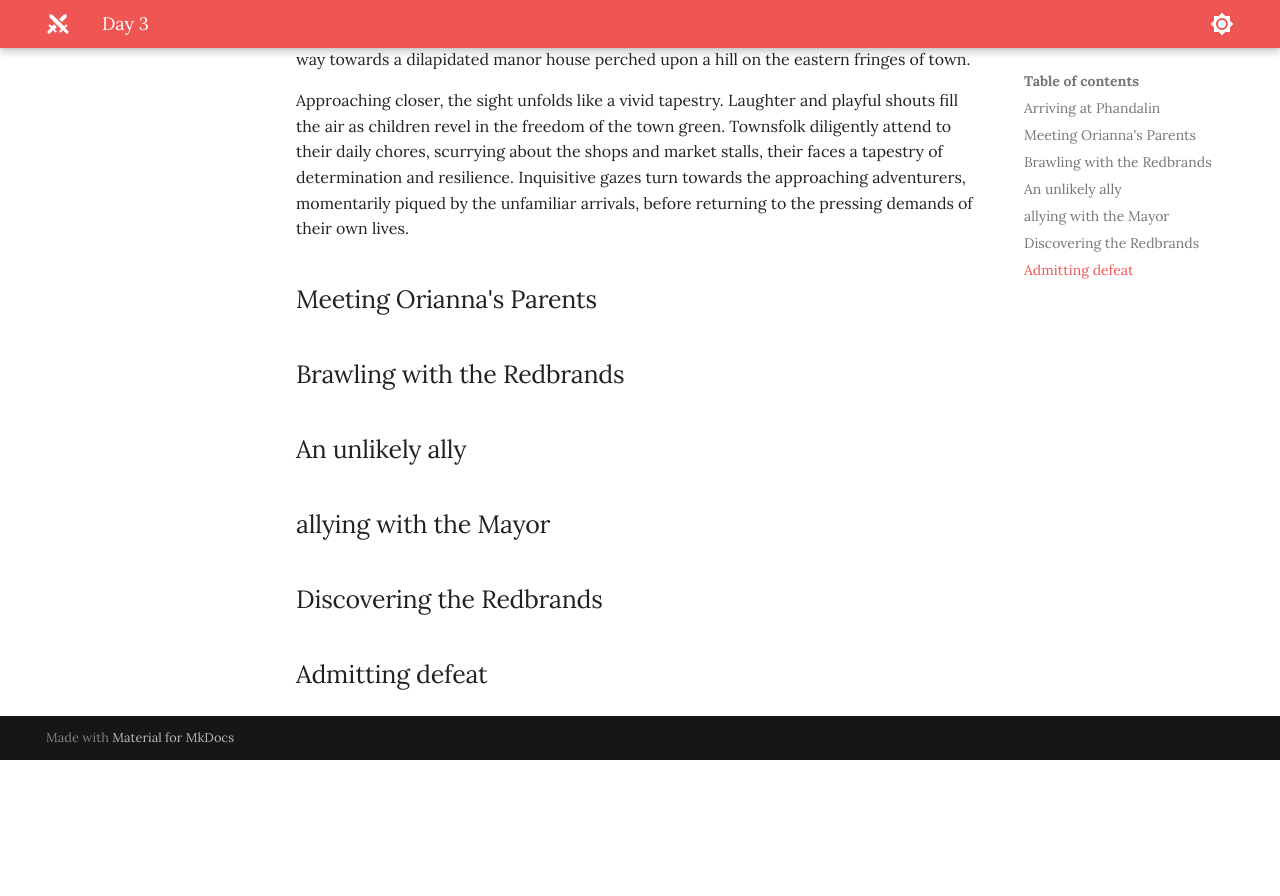
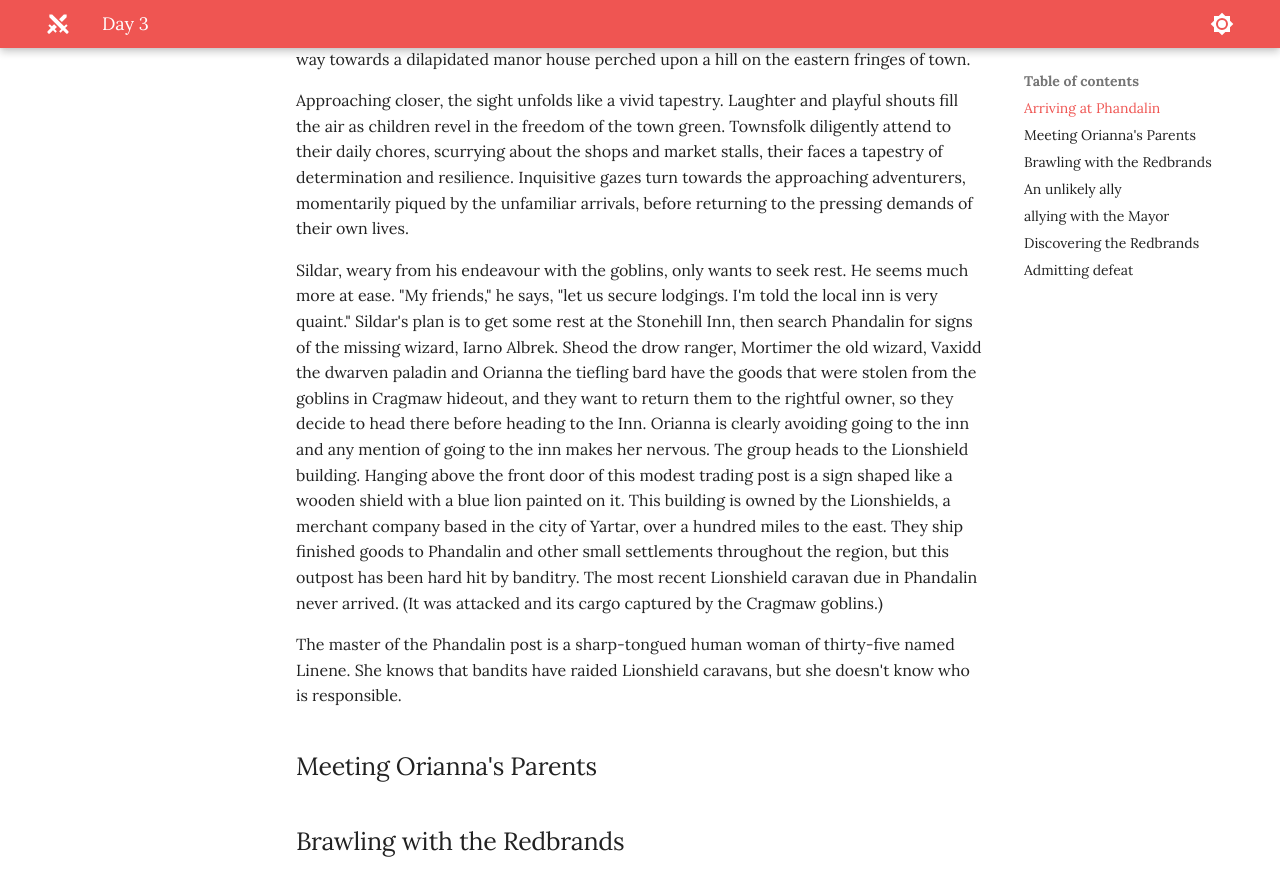
Before and after one commit to jonasmcferreira/adventures, an MkDocs documentation site: the page built from docs/phandelver/03.md, in a window 1280 px wide and 900 px high, scrolled down 843 px. Shown: the top 896 px of the window. Built offline with MkDocs 1.6.1 and Material for MkDocs 9.7.7, drawn with Linux system fonts in a browser that asks for light colours; before the commit the page ends 1603 px from its top, so only the background shows below that.

Commit message:
modified docs/phandelver/03.md

```diff
--- a/docs/phandelver/03.md
+++ b/docs/phandelver/03.md
@@ -12,6 +12,18 @@ As the weary travelers continue their journey, the rutted track emerges from the
 
 Approaching closer, the sight unfolds like a vivid tapestry. Laughter and playful shouts fill the air as children revel in the freedom of the town green. Townsfolk diligently attend to their daily chores, scurrying about the shops and market stalls, their faces a tapestry of determination and resilience. Inquisitive gazes turn towards the approaching adventurers, momentarily piqued by the unfamiliar arrivals, before returning to the pressing demands of their own lives.
 
+
+
+Sildar, weary from his endeavour with the goblins, only wants to seek rest. He seems much more at ease.
+"My friends," he says, "let us secure lodgings. I'm told the local inn is very quaint."
+Sildar's plan is to get some rest at the Stonehill Inn, then search Phandalin for signs of the missing wizard, Iarno Albrek.
+Sheod the drow ranger, Mortimer the old wizard, Vaxidd the dwarven paladin and Orianna the tiefling bard have the goods that were stolen from the goblins in Cragmaw hideout, and they want to return them to the rightful owner, so they decide to head there before heading to the Inn.
+Orianna is clearly avoiding going to the inn and any mention of going to the inn makes her nervous.
+The group heads to the Lionshield building. Hanging above the front door of this modest trading post is a sign shaped like a wooden shield with a blue lion painted on it.
+This building is owned by the Lionshields, a merchant company based in the city of Yartar, over a hundred miles to the east. They ship finished goods to Phandalin and other small settlements throughout the region, but this outpost has been hard hit by banditry. The most recent Lionshield caravan due in Phandalin never arrived. (It was attacked and its cargo captured by the Cragmaw goblins.)
+
+The master of the Phandalin post is a sharp-tongued human woman of thirty-five named Linene. She knows that bandits have raided Lionshield caravans, but she doesn't know who is responsible.
+
 ## Meeting Orianna's Parents
 
 ## Brawling with the Redbrands
```
